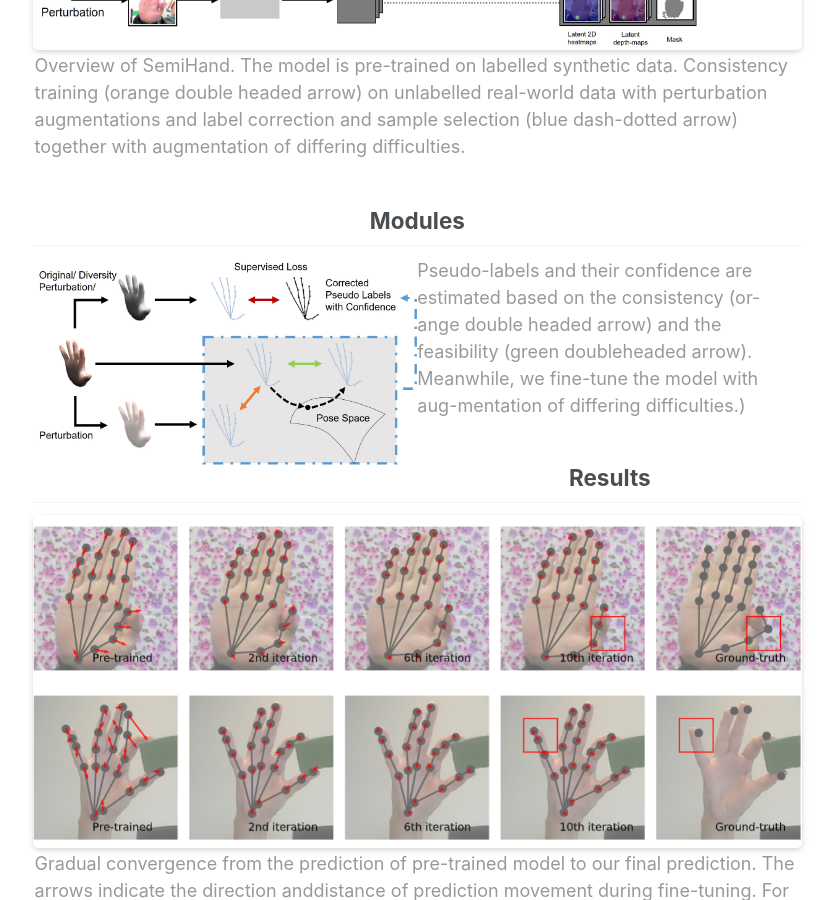
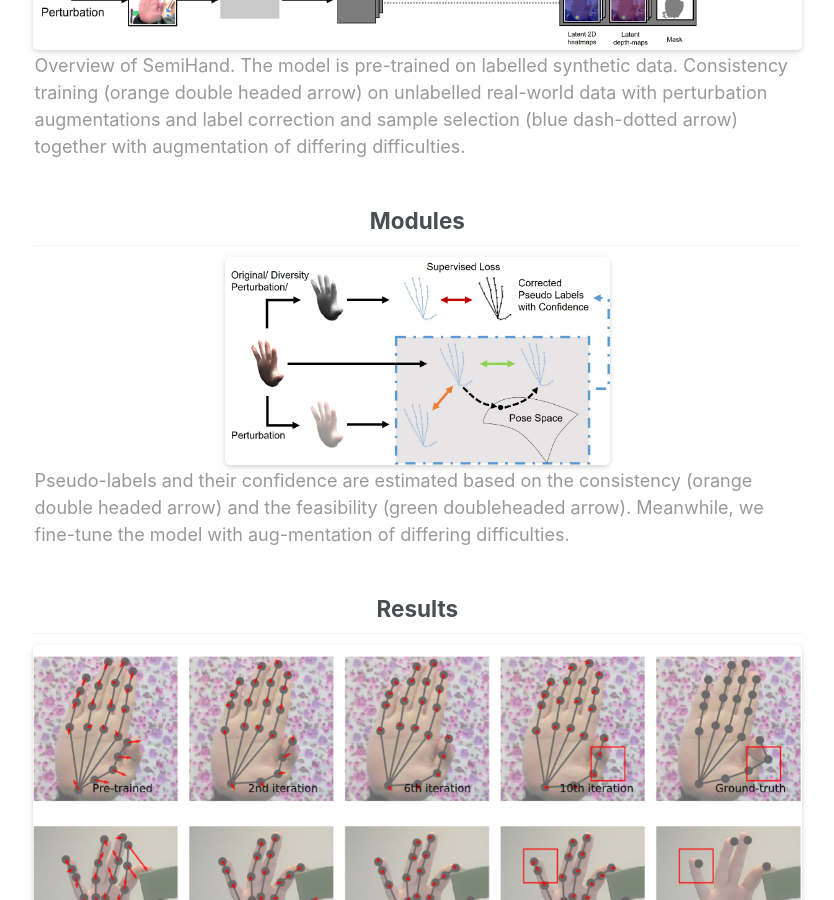
Before and after one commit to bestonebyone/mu4yang, a Jekyll site: the page built from _project/SemiHand.md, in a window 1280 px wide and 900 px high, scrolled down 1047 px. Shown: the whole window, without its empty margins (249-1083 px from the left). Built offline with Jekyll 4.4.1, drawn with Linux system fonts in a browser that asks for light colours.

Commit message:
Update SemiHand.md

```diff
--- a/_project/SemiHand.md
+++ b/_project/SemiHand.md
@@ -34,11 +34,7 @@
 
 <div align='center' ><h2>Modules</h2></div>
 
-<div><img src="https://www.mu4yang.com/files/project/semihand/teaser.jpg" height="50%" width="50%" style="float:left;"> <div style="color:orange; color: #999;">Pseudo-labels and their  confidence  are  estimated based on the  consistency  (or-ange double headed arrow) and the feasibility (green doubleheaded arrow).  Meanwhile, we fine-tune the model with aug-mentation of differing difficulties.) </div>
-
-
-
-
+<center>    <img style="border-radius: 0.3125em;    box-shadow: 0 2px 4px 0 rgba(34,36,38,.12),0 2px 10px 0 rgba(34,36,38,.08);"     src="https://www.mu4yang.com/files/project/semihand/teaser.jpg" height="50%" width="50%">    <br>    <div style="color:orange;   display: inline-block;    color: #999;    padding: 2px;"><div align='left' >Pseudo-labels and their  confidence  are  estimated based on the  consistency  (orange double headed arrow) and the feasibility (green doubleheaded arrow).  Meanwhile, we fine-tune the model with aug-mentation of differing difficulties.</div></div> </center>
 
 
 
```
